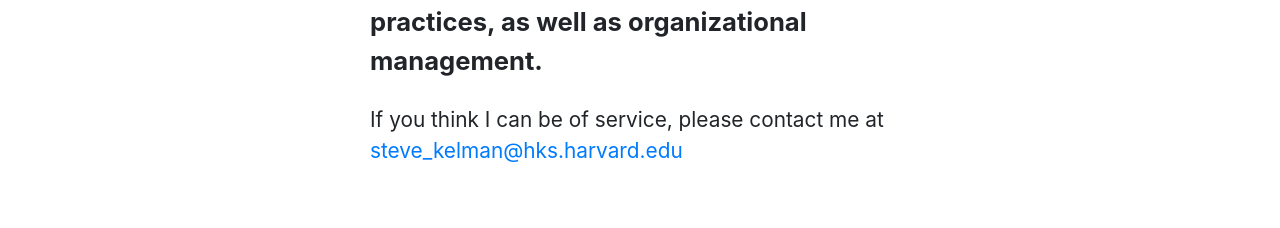
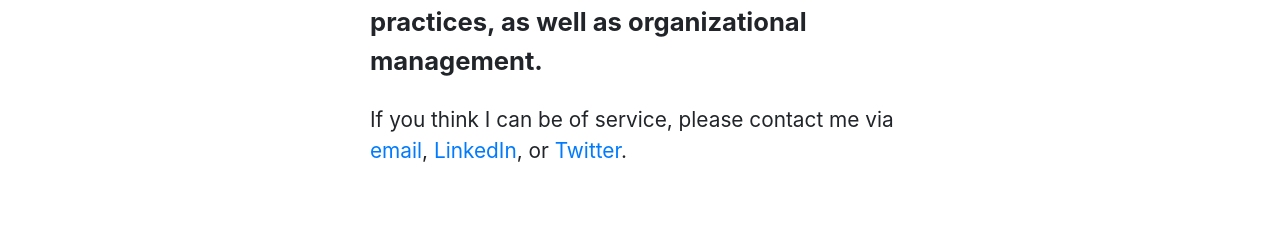
Before and after one commit to cscairns/kelman, a Jekyll site: the page built from index.html, in a window 1280 px wide. Shown: the part 888-1116 px from the top of the page. Built offline with Jekyll 4.4.1, drawn with Linux system fonts in a browser that asks for light colours.

Commit message:
weave in social accounts as contact options

```diff
--- a/index.html
+++ b/index.html
@@ -42,8 +42,10 @@ title: Home
       </p>
 
       <p>
-        If you think I can be of service, please contact me at
-        <a href="mailto:steve_kelman@hks.harvard.edu">steve_kelman@hks.harvard.edu</a>
+        If you think I can be of service, please contact me via
+        <a href="mailto:steve_kelman@hks.harvard.edu">email</a>,
+        <a href="https://www.linkedin.com/in/steven-kelman-a3237b143/">LinkedIn</a>, or
+        <a href="https://twitter.com/KelmanSteve">Twitter</a>.
       </p>
     </div>
   </div>
```
